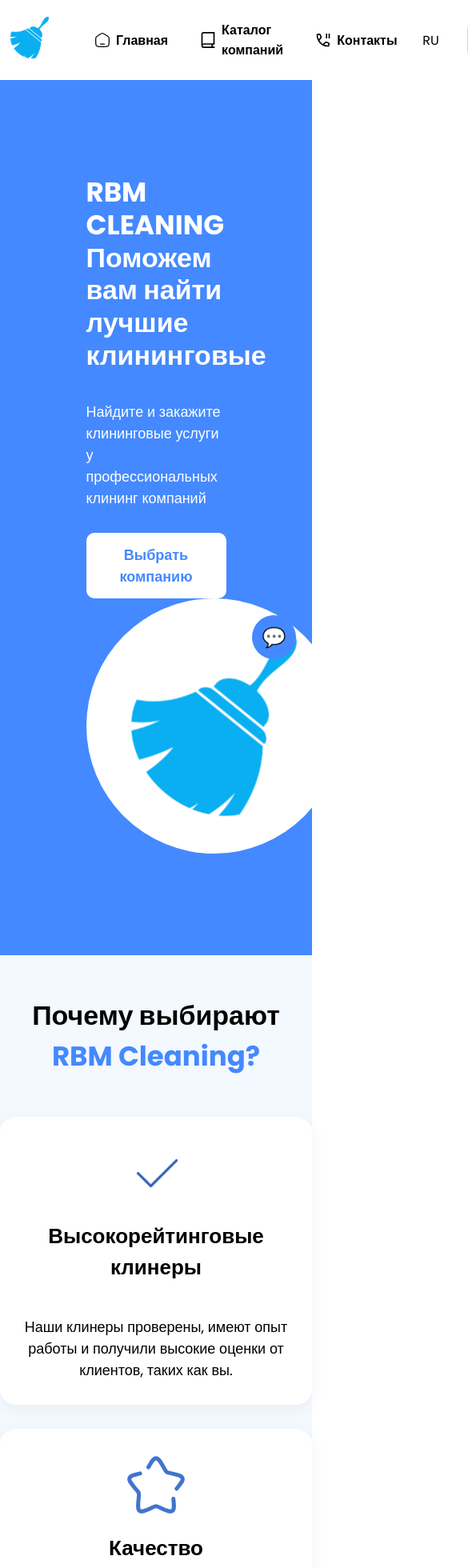
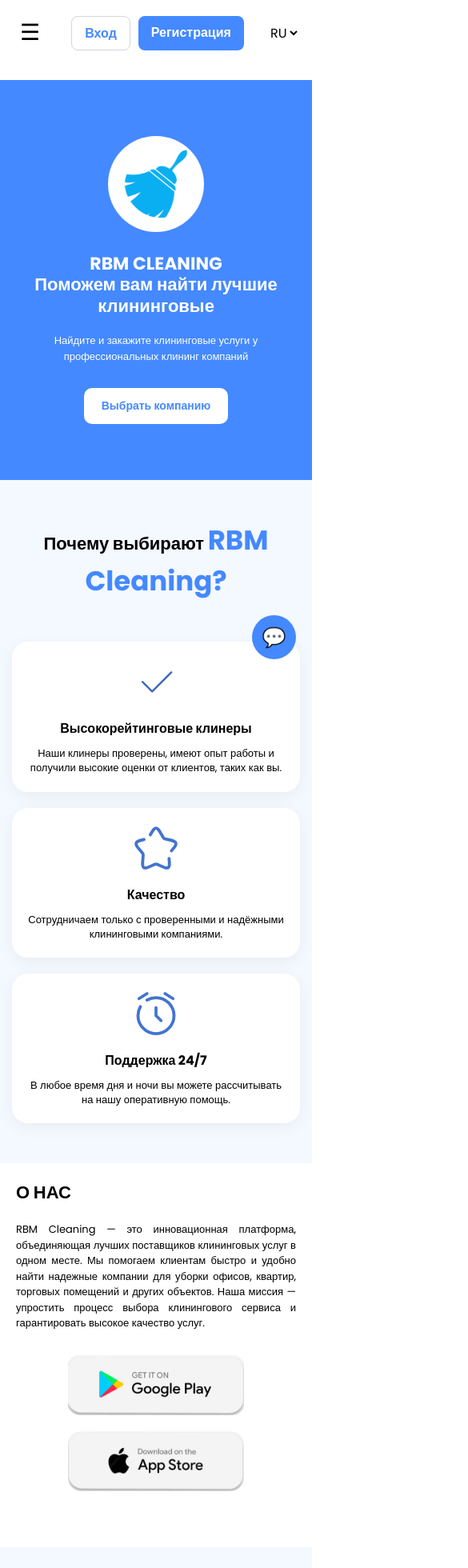
Before and after one commit to zhussee/RBM-Cleaning, a React (Vite) app in the folder frontend/: page / in a window 390 px wide. Shown: the top 1960 px of the page at 80% size, 585 px wide, since content can reach past the window. Built offline with nearby package versions, Linux system fonts and the light colour scheme.

Commit message:
Исправление ошики с профелем

```diff
--- a/frontend/src/components/Header.jsx
+++ b/frontend/src/components/Header.jsx
@@ -1,5 +1,5 @@
 import React, { useEffect, useState } from "react";
-import { Link } from "react-router-dom";
+import { Link, useLocation } from "react-router-dom";
 import logo from "../assets/logo_icon.svg";
 import homeIcon from "../assets/home.svg";
 import catalogIcon from "../assets/catalog.svg";
@@ -9,6 +9,12 @@
 const Header = () => {
   const isAuthenticated = !!localStorage.getItem("access_token");
   const [scrolled, setScrolled] = useState(false);
+  const [menuOpen, setMenuOpen] = useState(false);
+
+  const location = useLocation();
+  useEffect(() => {
+    setMenuOpen(false);
+  }, [location]);
 
   useEffect(() => {
     const handleScroll = () => {
@@ -22,10 +28,64 @@
     return () => window.removeEventListener("scroll", handleScroll);
   }, []);
 
+  const toggleMenu = () => setMenuOpen(!menuOpen);
+
   return (
     <header className={`header ${scrolled ? "scrolled" : ""}`}>
       <div className="header_conteiner">
-        <div className="header_body">
+        <div className="mobile-header">
+          <button className="burger" onClick={toggleMenu}>
+            ☰
+          </button>
+
+          <div className="mobile-auth">
+            {isAuthenticated ? (
+              <Link to="/profile" className="profile-button">
+                Личный кабинет
+              </Link>
+            ) : (
+              <div className="auth-buttons">
+                <Link to="/login" className="login-btn">
+                  Вход
+                </Link>
+                <Link to="/registration" className="register-btn">
+                  Регистрация
+                </Link>
+              </div>
+            )}
+          </div>
+
+          <select className="language-select">
+            <option value="ru">RU</option>
+            <option value="kk">KZ</option>
+          </select>
+        </div>
+
+        <nav className={`nav mobile-nav ${menuOpen ? "open" : ""}`}>
+          <Link to="/" className="nav-link" onClick={() => setMenuOpen(false)}>
+            <img src={homeIcon} alt="Главная" className="nav-icon" />
+            Главная
+          </Link>
+          <Link
+            to="/catalog"
+            className="nav-link"
+            onClick={() => setMenuOpen(false)}
+          >
+            <img src={catalogIcon} alt="Каталог" className="nav-icon" />
+            Каталог компаний
+          </Link>
+          <Link
+            to="/contacts"
+            className="nav-link"
+            onClick={() => setMenuOpen(false)}
+          >
+            <img src={phoneIcon} alt="Контакты" className="nav-icon" />
+            Контакты
+          </Link>
+        </nav>
+
+        {/* === Десктопная шапка === */}
+        <div className="header_body desktop-only">
           <div className="left-group">
             <div className="logo">
               <Link to="/">
@@ -61,8 +121,12 @@
               </Link>
             ) : (
               <div className="auth-buttons">
-                <Link to="/login" className="login-btn">Вход</Link>
-                <Link to="/registration" className="register-btn">Регистрация</Link>
+                <Link to="/login" className="login-btn">
+                  Вход
+                </Link>
+                <Link to="/registration" className="register-btn">
+                  Регистрация
+                </Link>
               </div>
             )}
           </div>
--- a/frontend/src/styles/header.css
+++ b/frontend/src/styles/header.css
@@ -9,23 +9,12 @@
   align-items: center;
   justify-content: center;
   z-index: 1000;
-  transition: background-color 0.3s ease, color 0.3s ease;
+  transition: background-color 0.3s ease;
   font-size: 16px;
 }
 
 .header.scrolled {
   background-color: #4489FF;
-}
-
-.header.scrolled .nav-link,
-.header.scrolled .language-select,
-.header.scrolled .logout-btn img {
-  color: #fff !important;
-  filter: brightness(0) invert(1);
-}
-
-.header.scrolled .language-select {
-  background-color: transparent;
 }
 
 .header_conteiner {
@@ -34,6 +23,8 @@
   display: flex;
   justify-content: space-between;
   align-items: center;
+  padding: 0 15px;
+  position: relative;
 }
 
 .header_body {
@@ -41,6 +32,12 @@
   justify-content: space-between;
   align-items: center;
   width: 100%;
+}
+
+.left-group {
+  display: flex;
+  align-items: center;
+  gap: 32px;
 }
 
 .logo img {
@@ -70,19 +67,7 @@
 .nav-icon {
   width: 20px;
   height: 20px;
-  filter: none;
-  transition: filter 0.3s ease;
   margin-right: 2px;
-}
-
-/* Ховеры только когда НЕ .scrolled */
-.header:not(.scrolled) .nav-link:hover {
-  background-color: #F4F8FF;
-  color: #4489FF;
-}
-
-.header:not(.scrolled) .nav-link:hover .nav-icon {
-  filter: invert(34%) sepia(77%) saturate(571%) hue-rotate(181deg) brightness(95%) contrast(92%);
 }
 
 .actions {
@@ -92,30 +77,10 @@
 }
 
 .language-select {
-  font-family: "Poppins", system-ui;
   background: transparent;
   border: none;
-  color: #000;
   font-size: 16px;
   cursor: pointer;
-  padding: 5px 10px;
-  width: 60px;
-  appearance: none;
-}
-
-.language-select:hover {
-  color: #4489FF;
-  transition: color 0.3s ease;
-}
-
-.language-select option {
-  background-color: #ffffff;
-  color: #4489FF;
-  text-align: center;
-}
-
-.language-select:focus {
-  outline: none;
 }
 
 .auth-buttons {
@@ -140,48 +105,160 @@
   border: 1px solid #d1d5db;
 }
 
-.login-btn:hover {
-  background-color: #f3f4f6;
-  color: #2563eb;
-}
-
-.register-btn {
-  background-color: #4489ff;
-  color: #fff;
-  border: none;
-}
-
-.register-btn:hover {
-  background-color: #2563eb;
-  color: #fff;
-}
-
+.register-btn,
 .profile-button {
   background-color: #4489ff;
   color: #fff;
   border: none;
 }
 
-.profile-button:hover {
-  background-color: #2563eb;
-  color: #fff;
+.header.scrolled .nav-link,
+.header.scrolled .language-select,
+.header.scrolled .login-btn,
+.header.scrolled .register-btn,
+.header.scrolled .profile-button {
+  color: #fff !important;
+  background-color: transparent;
+  border-color: #fff;
 }
 
-.header.scrolled .profile-button,
-.header.scrolled .register-btn {
-  background-color: #fff;
-  color: #4489FF;
+.header.scrolled .nav-icon {
+  filter: brightness(0) invert(1);
+}
+
+.header.scrolled .register-btn,
+.header.scrolled .profile-button {
+  background-color: #4489ff;
+  color: #4489ff;
   border: 1px solid #fff;
 }
 
-.header.scrolled .register-btn:hover,
+.header.scrolled
 .header.scrolled .profile-button:hover {
   background-color: #f0f0f0;
   color: #2563eb;
 }
 
-.left-group {
-  display: flex;
-  align-items: center;
-  gap: 32px; /* между логотипом и меню */
+.header.scrolled .profile-button {
+  background-color: #fff !important;
+  color: #4489FF !important;
+  border: 1px solid #fff;
 }
+
+.header.scrolled .profile-button:hover {
+  background-color: #f0f0f0;
+  color: #4489FF;
+}
+
+.burger {
+  font-size: 28px;
+  background: none;
+  border: none;
+  cursor: pointer;
+  padding: 10px;
+  color: #000;
+  transition: color 0.3s ease;
+}
+
+.header.scrolled .burger {
+  color: #fff;
+}
+
+@media (min-width: 517px) {
+  .mobile-header,
+  .mobile-nav {
+    display: none !important;
+  }
+}
+
+@media (max-width: 516px) {
+  .header {
+    height: auto;
+    padding: 10px 0;
+  }
+
+  .header_body {
+    display: none;
+  }
+
+  .mobile-header {
+    display: flex;
+    width: 100%;
+    justify-content: space-between;
+    align-items: center;
+    gap: 10px;
+  }
+
+  .mobile-header > * {
+    display: flex;
+    align-items: center;
+  }
+
+  .mobile-auth {
+    flex: 1;
+    justify-content: center;
+    display: flex;
+  }
+
+  .burger {
+    font-size: 28px;
+    background: none;
+    border: none;
+    cursor: pointer;
+    padding: 10px;
+  }
+
+  .language-select {
+    margin-left: auto;
+  }
+
+  .mobile-nav {
+    position: absolute;
+    top: 100%;
+    left: 0;
+    right: 0;
+    background-color: #fff;
+    flex-direction: column;
+    align-items: flex-start;
+    padding: 15px;
+    display: none;
+    gap: 10px;
+    z-index: 999;
+    box-shadow: 0 2px 10px rgba(0, 0, 0, 0.1);
+  }
+
+  .mobile-nav.open {
+    display: flex;
+  }
+
+  .mobile-nav .nav-link {
+    width: 100%;
+    padding: 10px 0;
+  }
+   .header.scrolled .mobile-nav {
+    background-color: #4489FF;
+  }
+
+  .header.scrolled .mobile-nav .nav-link {
+    color: #fff;
+  }
+
+  .header.scrolled .mobile-nav .nav-icon {
+    filter: brightness(0) invert(1);
+  }
+
+  .header.scrolled .language-select {
+    color: #fff;
+  }
+
+ .header.scrolled .register-btn {
+  background-color: #fff !important;
+  color: #4489FF !important;
+  border: 1px solid #fff;
+}
+
+.header.scrolled .register-btn:hover {
+  background-color: #f0f0f0;
+  color: #2563eb;
+}
+}
--- a/frontend/src/styles/home.css
+++ b/frontend/src/styles/home.css
@@ -1,5 +1,3 @@
-
-
 * {
   font-family: 'Poppins', sans-serif;
   font-size: 18px;
@@ -364,3 +362,209 @@
     max-width: 100%;
   }
 }
+
+@media (max-width: 516px) {
+  /* Скрыть изображение справа */
+  .about-right {
+    display: none;
+  }
+
+  /* Перестроить кнопки в колонку */
+  .store-buttons {
+    flex-direction: column;
+    align-items: center;
+    gap: 20px;
+  }
+
+  .store-buttons img {
+    width: 220px;
+    height: 75px;
+  }
+
+   h1, h2, .about-title, .goals-title, .why-title {
+    font-size: 24px !important;
+  }
+
+  h3, .goal-title, .why-card h3 {
+    font-size: 20px !important;
+  }
+
+  p, .hero-desc, .about-desc, .goal-desc, .why-desc {
+    font-size: 16px !important;
+  }
+
+   .about-right {
+    display: none;
+  }
+
+  .store-buttons {
+    flex-direction: column;
+    align-items: center;
+    gap: 20px;
+  }
+
+  .store-buttons img {
+    width: 220px;
+    height: 75px;
+  }
+
+  h1, h2, .about-title, .goals-title, .why-title {
+    font-size: 22px !important;
+  }
+
+  h3, .goal-title, .why-card h3 {
+    font-size: 16px !important;
+  }
+
+  p, .hero-desc, .about-desc, .goal-desc, .why-desc {
+    font-size: 13px !important;
+  }
+
+  /* === Hero section правки === */
+  .hero-section .container {
+    flex-direction: column;
+    align-items: center;
+    text-align: center;
+    padding: 20px;
+  }
+
+  .hero-right {
+    order: -1; /* Логотип выше */
+    margin-bottom: 20px;
+  }
+
+  .hero-right img {
+    width: 120px;
+    height: 120px;
+    margin: 0 auto;
+  }
+
+  .hero-left {
+    max-width: 100%;
+    text-align: center;
+  }
+
+  .hero-left h1 {
+    padding-bottom: 20px;
+  }
+
+  .hero-left p {
+    margin-bottom: 20px;
+  }
+
+  .hero-button {
+    padding: 10px 20px;
+    font-size: 14px;
+    margin-top: 10px;
+  }
+
+  .why-cards {
+    padding: 0 15px; /* отступ от краёв */
+    gap: 20px;
+  }
+
+  .why-card {
+    width: 100%;
+    padding: 20px 15px;
+    height: auto;
+  }
+
+  .why-card h3 {
+    margin-bottom: 10px;
+  }
+
+  .why-icon {
+    width: 60px;
+    height: 60px;
+    margin-bottom: 16px;
+  }
+
+  .why-desc {
+    font-size: 13px !important;
+    line-height: 1.4;
+  }
+
+    .about-left {
+    width: 100%;
+    text-align: left;
+  }
+
+  .about-left p {
+    text-align: justify;
+  }
+
+  .store-buttons {
+    align-items: center;
+  }
+
+  .store-buttons img {
+    width: 220px;
+    height: 75px;
+  }
+
+  .goal-item {
+    min-height: auto;
+    padding: 24px 20px;
+    gap: 10px;
+  }
+
+  .goal-item img {
+    width: 90px;
+    height: 90px;
+    margin-bottom: 10px;
+  }
+
+  .goal-title {
+    margin-bottom: 10px;
+  }
+
+  .goal-desc {
+    font-size: 13px !important;
+    line-height: 1.4;
+  }
+
+    .hero-section {
+    padding-top: 50px;
+    padding-bottom: 50px;
+  }
+
+  /* WHY SECTION */
+  .why-section {
+    padding-top: 50px;
+    padding-bottom: 50px;
+  }
+
+  /* ABOUT SECTION */
+  .about-title {
+    margin-top: 0;
+    margin-bottom: 20px;
+  }
+
+  .about-left p {
+    margin-bottom: 30px;
+  }
+
+  .store-buttons {
+    margin-bottom: 50px;
+  }
+
+  /* GOALS SECTION */
+  .goals-section {
+    padding-top: 50px;
+    padding-bottom: 50px;
+  }
+
+  .goals-title {
+    margin-bottom: 30px;
+  }
+
+  /* SUPPORT SECTION */
+  .support-section {
+    padding-top: 50px;
+    padding-bottom: 50px;
+  }
+
+  .support-container {
+    padding: 30px 20px;
+  }
+}
```
Also changed, not shown: frontend/src/styles/contactpage.css (+65 -0 lines), frontend/src/styles/registerpage.css (+69 -7 lines), 1 other file (tests, documents, lock files or other folders).
